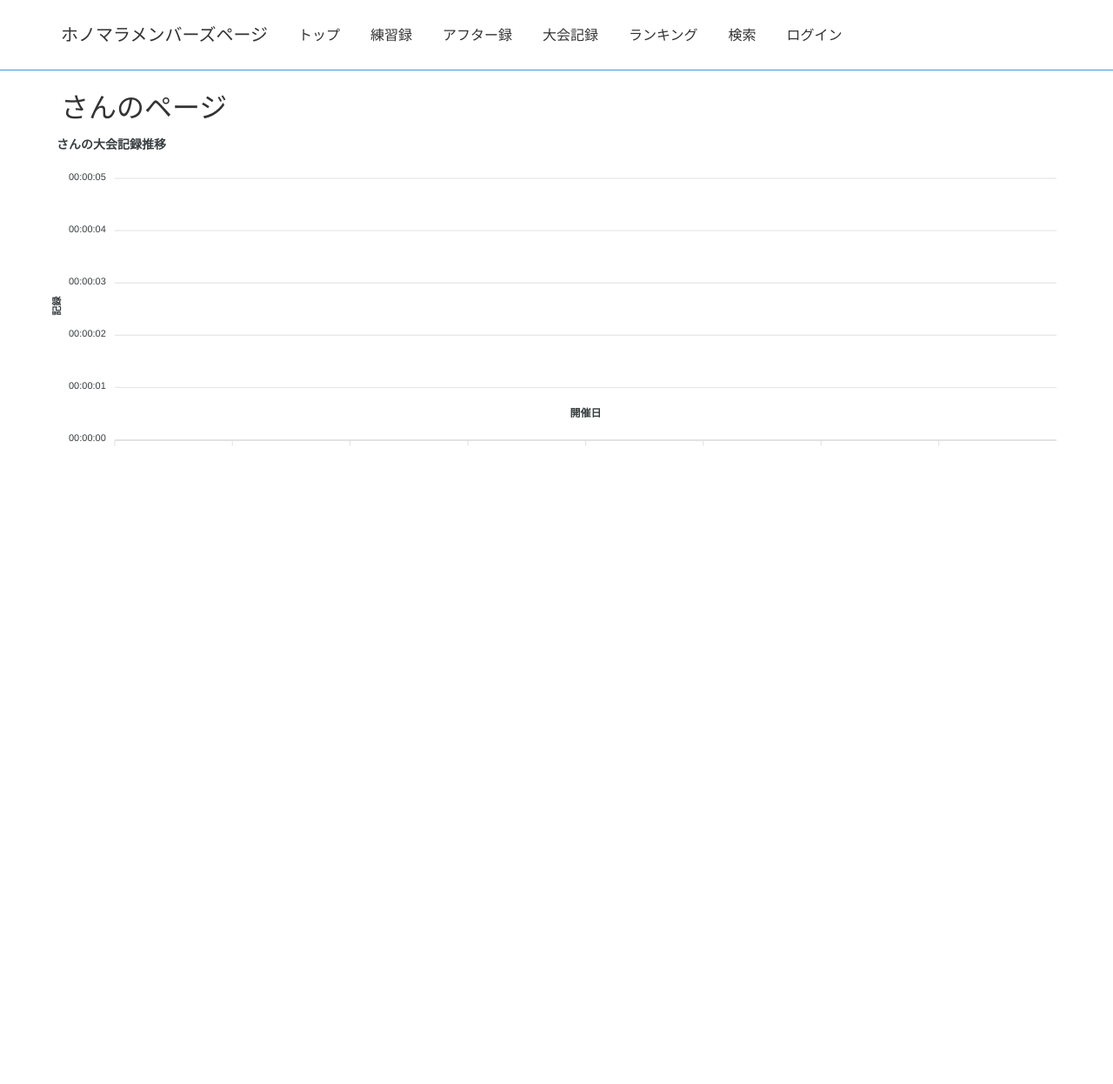
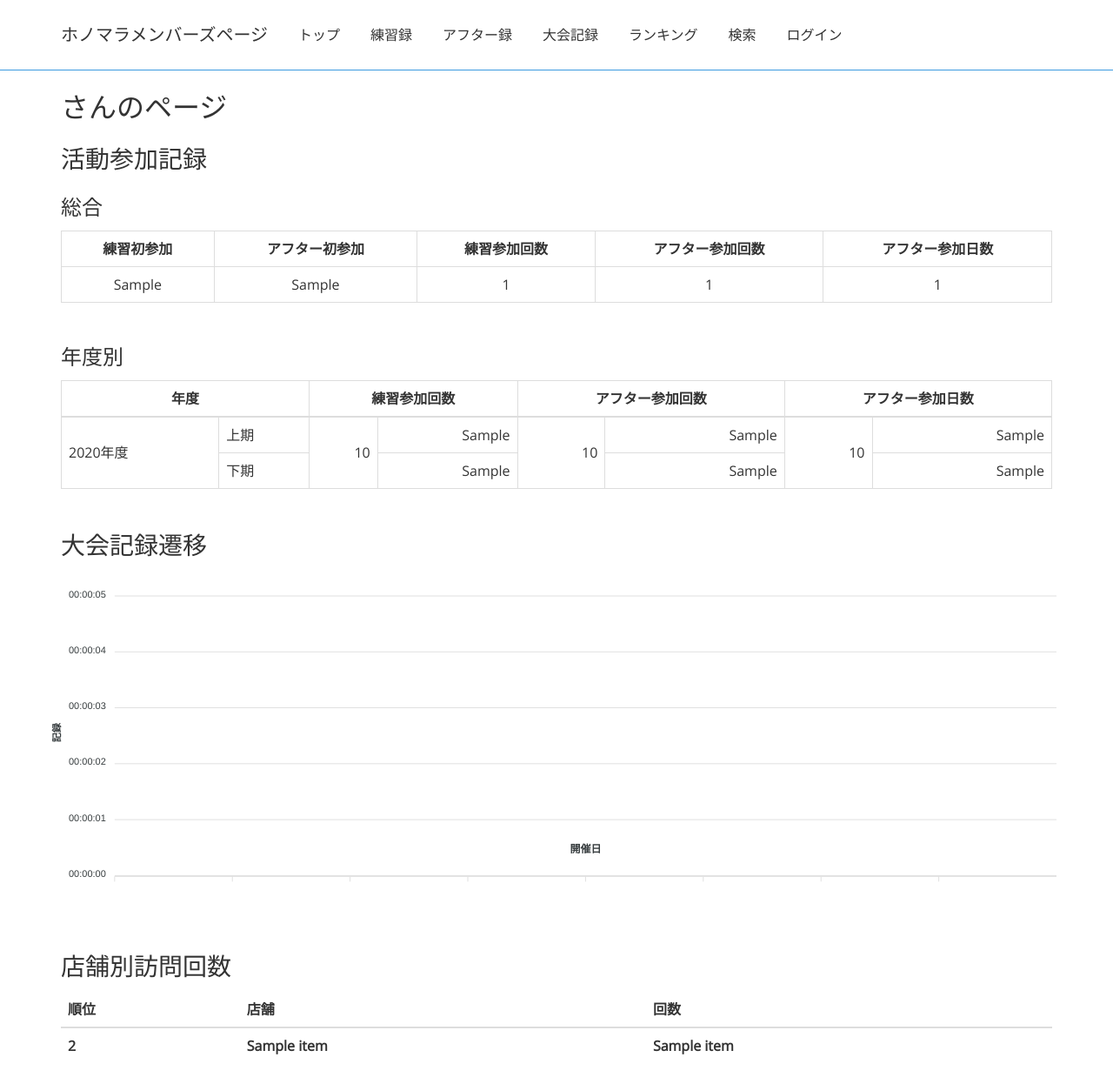
Before and after one commit to yurimarimo/honomara_members_site, a Python web app: template templates/member_individual.html in a window 1280 px wide. Shown: the whole page at 87% size. Before the commit the page ends 512 px from the top, so only its background shows below. Run offline with Jinja, Linux system fonts and the light colour scheme; the template is opened without the code that fills it: most values are stand-ins (such as "Sample title", 1, 10 or a date in 2020); lists and menus that the app fills with data are empty; some libraries are stand-ins or nearby versions.

Commit message:
個人ページの拡張
* 年度別参加回数
* 店舗別訪問回数

```diff
--- a/login.py
+++ b/login.py
@@ -6,6 +6,8 @@ from flask_bcrypt import Bcrypt
 bcrypt = Bcrypt(app)
 login_manager = LoginManager()
 login_manager.init_app(app)
+
+
 @login_manager.user_loader
 def load_user(user_id):
     return users.get(int(user_id))
--- a/templates/member_individual.html
+++ b/templates/member_individual.html
@@ -15,10 +15,89 @@
 {% block content %}
 <div class="container">
     <h1>{{member.show_name}}さんのページ</h1>
+
+    <h2>活動参加記録</h2>
+    <h3>総合</h3>
+    <div class="bs-component table-responsive">
+        <table class="table table-bordered">
+            <tbody>
+                <tr>
+                    <th class="text-center">練習初参加</th>
+                    <th class="text-center">アフター初参加</th>
+                    <th class="text-center">練習参加回数</th>
+                    <th class="text-center">アフター参加回数</th>
+                    <th class="text-center">アフター参加日数</th>
+                </tr>
+                <tr>
+                    <td class="text-center">{{first_training}}</td>
+                    <td class="text-center">{{first_after}}</td>
+                    <td class="text-center">{{count_trainings}}</td>
+                    <td class="text-center">{{count_afters}}</td>
+                    <td class="text-center">{{count_afterdays}}</td>
+                </tr>
+            </tbody>
+        </table>
+    </div>
+    <h3>年度別</h3>
+    <div class="bs-component table-responsive">
+        <table class="table table-bordered">
+            <thead>
+                <tr>
+                    <th colspan="2" class="text-center">年度</th>
+                    <th colspan="2" class="text-center">練習参加回数</th>
+                    <th colspan="2" class="text-center">アフター参加回数</th>
+                    <th colspan="2" class="text-center">アフター参加日数</th>
+                </tr>
+            </thead>
+            <tbody>
+                {% for item in participations %}
+                <tr>
+                    <td rowspan="2" style="vertical-align:middle;">{{item['year']}}年度</td>
+                    <td>上期</td>
+                    <td rowspan="2" class="text-right" style="vertical-align:middle;">{{item['trainings_sum']|default('0')}}</td>
+                    <td class="text-right">{{item['trainings_first_half']|default('0')}}</td>
+                    <td rowspan="2" class="text-right" style="vertical-align:middle;">{{item['afters_sum']|default('0')}}</td>
+                    <td class="text-right">{{item['afters_first_half']|default('0')}}</td>
+                    <td rowspan="2" class="text-right" style="vertical-align:middle;">{{item['afterdays_sum']|default('0')}}</td>
+                    <td class="text-right">{{item['afterdays_first_half']|default('0')}}</td>
+                </tr>
+                <tr>
+                    <td>下期</td>
+                    <td class="text-right">{{item['trainings_second_half']|default('0')}}</td>
+                    <td class="text-right">{{item['afters_second_half']|default('0')}}</td>
+                    <td class="text-right">{{item['afterdays_second_half']|default('0')}}</td>
+                </tr>
+                {% endfor %}
+            </tbody>
+        </table>
+    </div>
+    <h2>大会記録遷移</h2>
     <div class="bs-component">
         <div class="row">
-                <div class='chart' id='chart3'></div>
+            <div class='chart' id='chart3'></div>
         </div>
+    </div>
+
+    <h2>店舗別訪問回数</h2>
+    <div class="bs-component">
+        <table class="table table-striped table-hover ">
+            <thead>
+                <tr>
+                    <th>順位</th>
+                    <th>店舗</th>
+                    <th>回数</th>
+                </tr>
+            </thead>
+            <tbody>
+                {% for item in restaurants %}
+                <tr>
+                    <th>{{restaurants.index(item)+1}}</th>
+                    <th>{{item[1]}}</th>
+                    <th>{{item[3]}}</th>
+                </tr>
+                {% endfor %}
+            </tbody>
+        </table>
     </div>
 </div>
 
@@ -71,9 +150,6 @@
                     data: series3
                 }
             ],
-            title: {
-                text: "{{member.show_name}}さんの大会記録推移"
-            },
             markers: {
                 size: 3
             },
```
Also changed, not shown: routes.py (+53 -3 lines).
